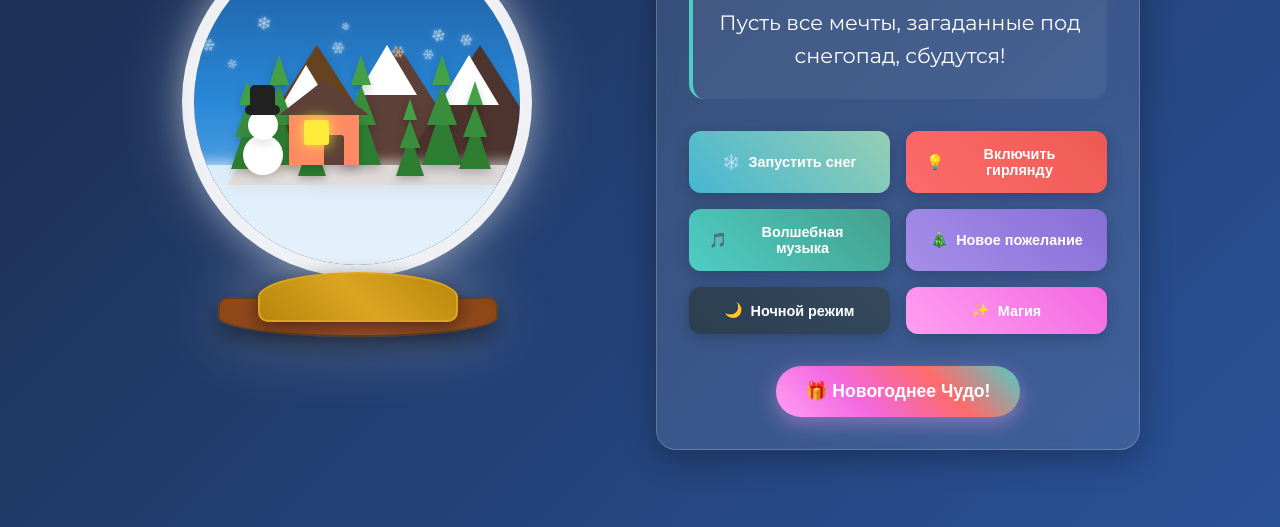
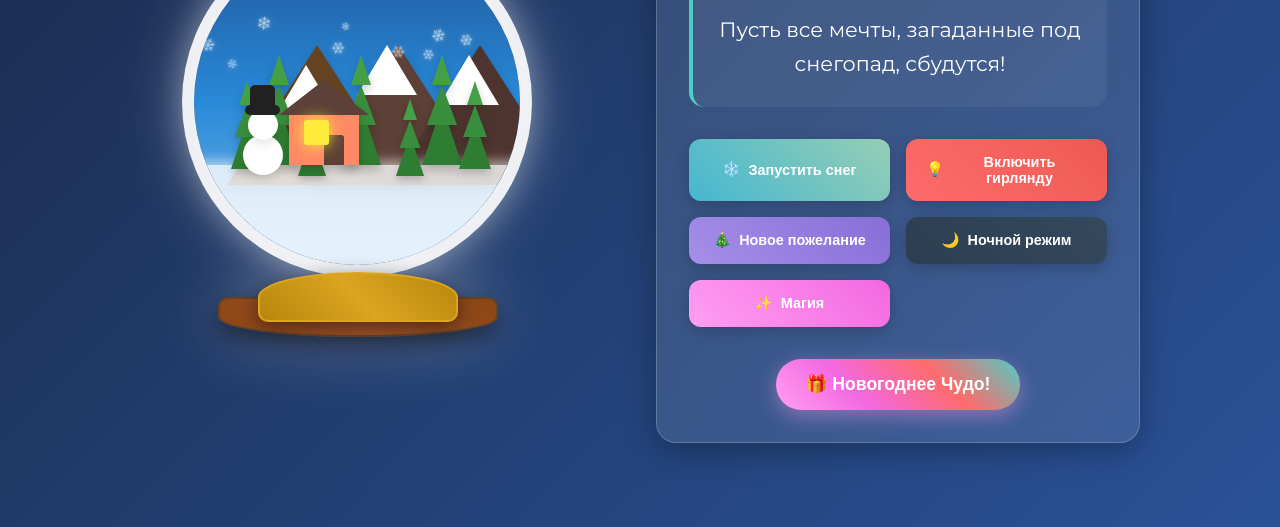
Before and after one commit to zodiaqq/politexchristmas, a plain HTML site: page 4.html in a window 1280 px wide. Shown: the part 273-800 px from the top of the page. Drawn offline with Linux system fonts and the light colour scheme.

Commit message:
Update 4.html

```diff
--- a/4.html
+++ b/4.html
@@ -1070,9 +1070,6 @@
                 <button class="control-btn btn-lights" id="btnLights">
                     <span>💡</span> Включить гирлянду
                 </button>
-                <button class="control-btn btn-music" id="btnMusic">
-                    <span>🎵</span> Волшебная музыка
-                </button>
                 <button class="control-btn btn-wish" id="btnWish">
                     <span>🎄</span> Новое пожелание
                 </button>
```
